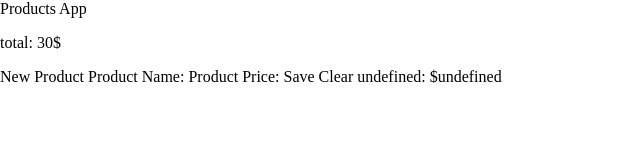
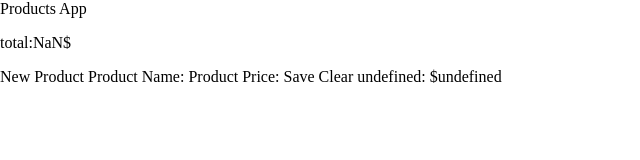
Before and after one commit to pab-mich/price-ionic-aplication, a plain HTML site: page index.html in a window 1280 px wide. Both pictures are taken after a click on the element "Save". Shown: the full height of the page, 0-640 px from the left. Drawn offline with nearby package versions, Linux system fonts and the light colour scheme.

Commit message:
final price done

```diff
--- a/app.js
+++ b/app.js
@@ -3,6 +3,9 @@ const productPrice = document.querySelector("#productPrice");
 const buttonSave = document.querySelector("#button-save");
 const buttonCancel = document.querySelector("#button-clear");
 const productList = document.querySelector("#product-list");
+const totalOuput = document.querySelector("#total");
+
+let total = 0;
 
 const createNewProduct = (name, price) => {
   const ionCard = document.createElement('ion-card');
@@ -40,6 +43,9 @@ buttonSave.addEventListener('click', () => {
   }
 
   createNewProduct(name, price)
+  total += +price; //+ before price=> change the string for number
+  totalOuput.textContent = total;
+
   clearInputs()
 })
 
--- a/index.html
+++ b/index.html
@@ -22,7 +22,7 @@
         <ion-title>Products App</ion-title>
         <ion-buttons slot="end">
           <ion-button>
-            <p style="margin-right: 0.5em">total: 30$</p>
+            <p style="margin-right: 0.5em">total:<span id="total">0</span>$</p>
             <ion-icon name="cart-outline"></ion-icon>
           </ion-button>
         </ion-buttons>
```
